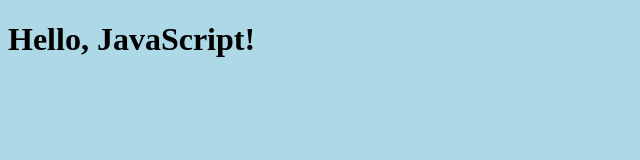
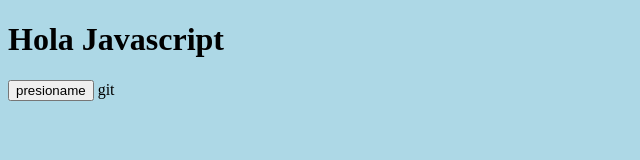
Before and after one commit to Blandskron/javascripttest, a plain HTML site: page index.html in a window 1280 px wide. Shown: the whole page, without its empty margins (0-640 px from the left). Drawn offline with Linux system fonts and the light colour scheme.

Commit message:
agregando javascript

```diff
--- a/index.html
+++ b/index.html
@@ -6,11 +6,14 @@
     <title>Document</title>
 </head>
 <body>
-    <h1>Hello, JavaScript!</h1>
+    <h1>Hola Javascript</h1>
+    <button onclick="alert('Hola has presionado el boton y se destruira el mundo')">
+        presioname
+    </button>
     <script>
         document.body.style.backgroundColor = "lightblue";
-        console.log("JavaScript is working!");
+        console.log("probando javascript");
     </script>
 
 </body>
-</html>
+</html>git
```
